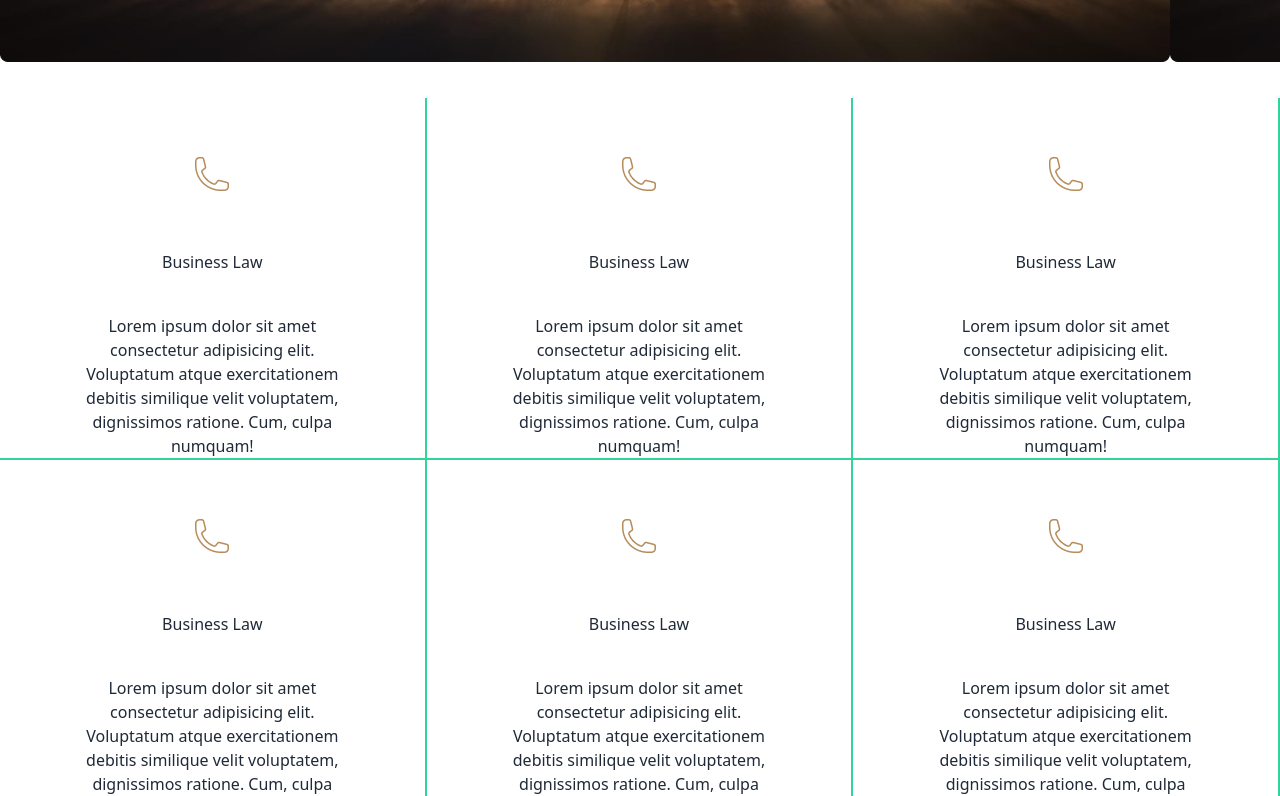
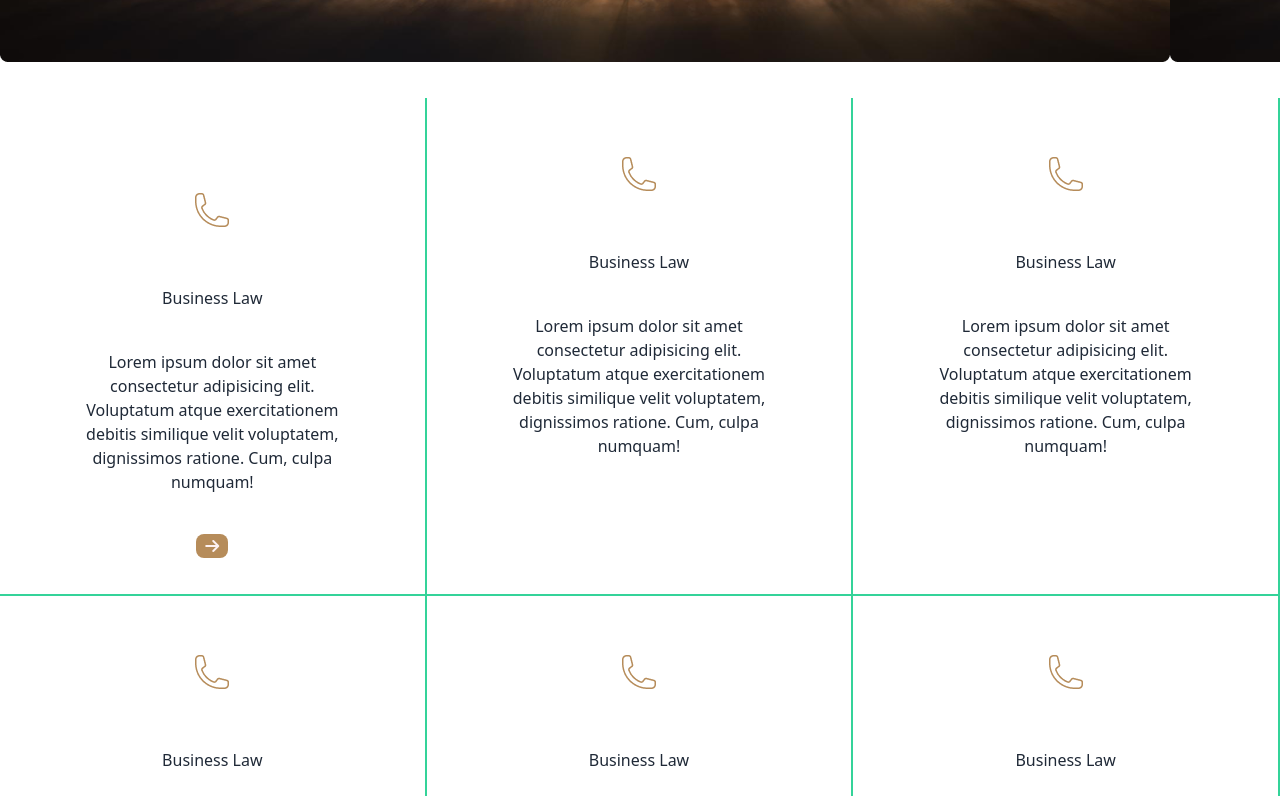
Before and after one commit to AbuHasnth/legal-solution, a plain HTML site: page index.html in a window 1280 px wide. Shown: the part 696-1492 px from the top of the page. Drawn offline with nearby package versions, Linux system fonts and the light colour scheme.

Commit message:
arrow added to the card from font awsome

```diff
--- a/index.html
+++ b/index.html
@@ -6,6 +6,8 @@
   <meta name="viewport" content="width=device-width, initial-scale=1.0">
   <link href="https://cdn.jsdelivr.net/npm/daisyui@3.9.4/dist/full.css" rel="stylesheet" type="text/css" />
   <script src="https://cdn.tailwindcss.com"></script>
+  <script src="https://kit.fontawesome.com/13796acdd0.js" crossorigin="anonymous"></script>
+
   <!-- custom color for paragraph -->
   <script>
     tailwind.config = {
@@ -93,22 +95,28 @@
 
       <div class="grid  grid-cols-3 text-center  ">
         <!-- card 1 -->
+        <div class="space-y-10 bg-white border-b-2 border-r-2 border-emerald-400  items-center px-20 py-9">
+          <div class="flex justify-center my-14">
+            <img src="/legal-solution-resources-main/images/call.png" alt="">
+          </div>
+
+          <h1>Business Law</h1>
+          <p>Lorem ipsum dolor sit amet consectetur adipisicing elit. Voluptatum atque exercitationem debitis similique
+            velit voluptatem, dignissimos ratione. Cum, culpa numquam!</p>
+            <div class="bg-button-bg rounded-lg w-8 mx-auto ">
+              <i class="fa-solid fa-arrow-right text-red-50"></i>
+            </div>
+        </div>
+        <!-- card 1 -->
         <div class="space-y-10 bg-white border-b-2 border-r-2 border-emerald-400  items-center px-20">
           <div class="flex justify-center my-14">
+
             <img src="/legal-solution-resources-main/images/call.png" alt="">
           </div>
           <h1>Business Law</h1>
           <p>Lorem ipsum dolor sit amet consectetur adipisicing elit. Voluptatum atque exercitationem debitis similique
             velit voluptatem, dignissimos ratione. Cum, culpa numquam!</p>
-        </div>
-        <!-- card 1 -->
-        <div class="space-y-10 bg-white border-b-2 border-r-2 border-emerald-400  items-center px-20">
-          <div class="flex justify-center my-14">
-            <img src="/legal-solution-resources-main/images/call.png" alt="">
-          </div>
-          <h1>Business Law</h1>
-          <p>Lorem ipsum dolor sit amet consectetur adipisicing elit. Voluptatum atque exercitationem debitis similique
-            velit voluptatem, dignissimos ratione. Cum, culpa numquam!</p>
+
         </div>
         <!-- card 1 -->
         <div class="space-y-10 bg-white border-b-2 border-r-2 border-emerald-400  items-center px-20">
```
